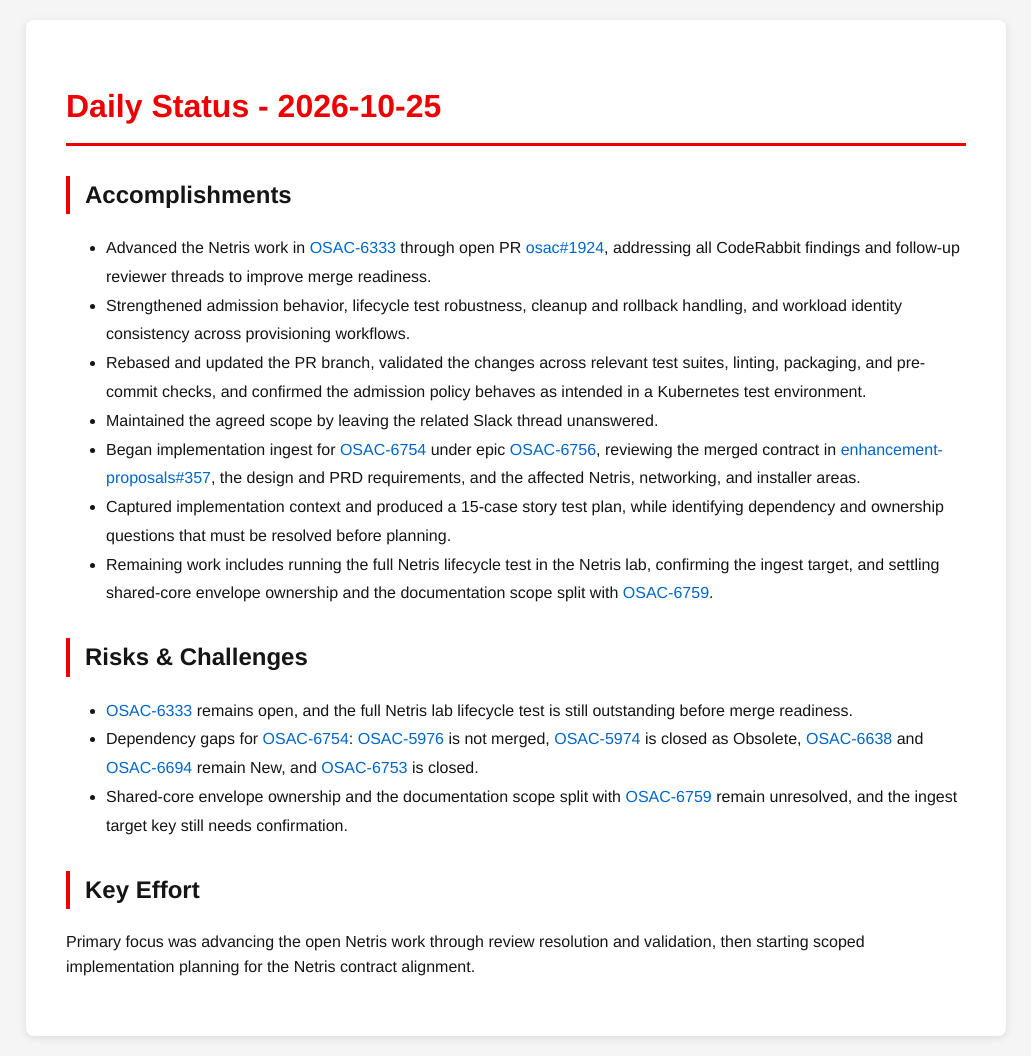
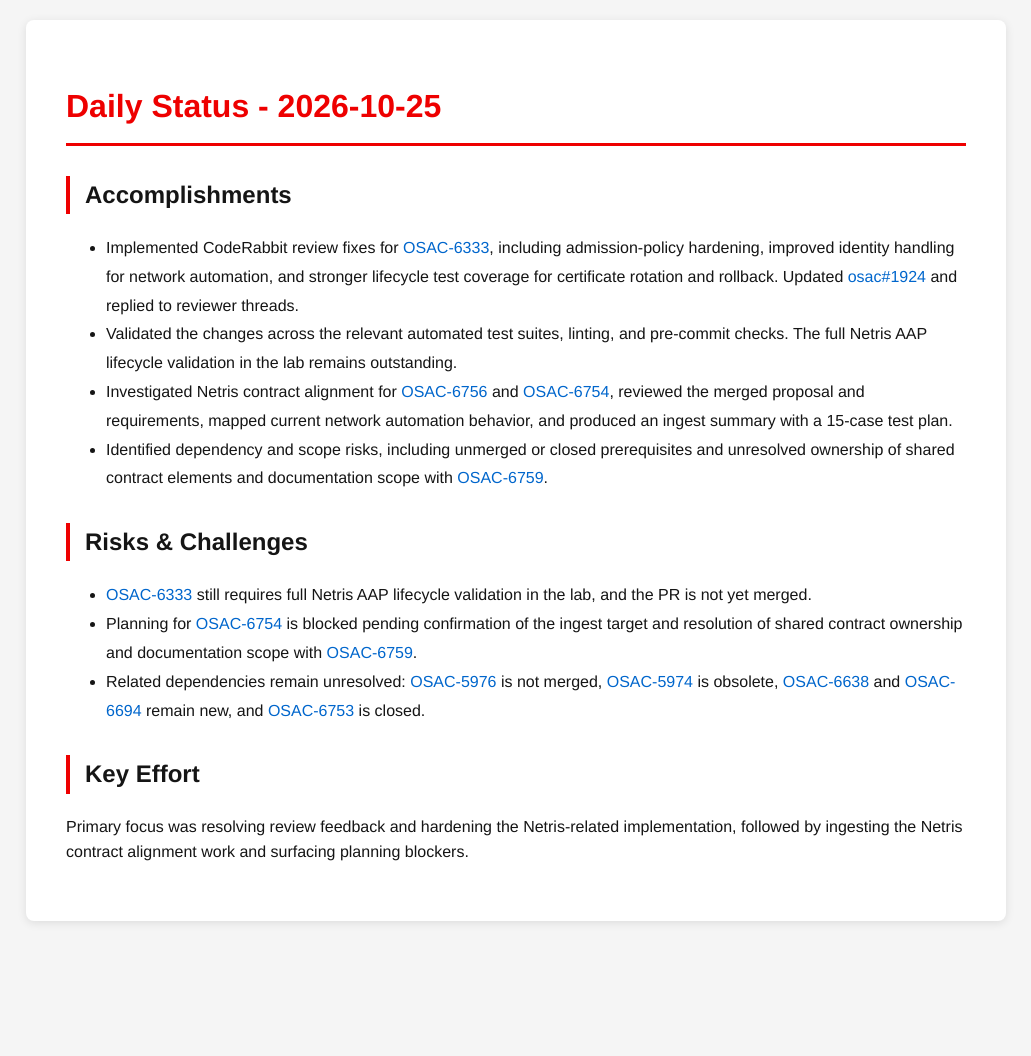
Before and after one commit to tzvatot/daily-status, a Jekyll site: the page built from 2026-10-25.md, in a window 1280 px wide. Shown: the whole page, without its empty margins (124-1155 px from the left). Built offline with Jekyll 4.4.1, drawn with Linux system fonts in a browser that asks for light colours; after the commit the page ends 941 px from its top, so only the background shows below that.

Commit message:
Daily status update - 2026-10-25

```diff
--- a/2026-10-25.md
+++ b/2026-10-25.md
@@ -7,18 +7,15 @@
 # Daily Status - 2026-10-25
 
 ## Accomplishments
-- Advanced the Netris work in [OSAC-6333](https://redhat.atlassian.net/browse/OSAC-6333) through open PR [osac#1924](https://github.com/osac-project/osac/pull/1924), addressing all CodeRabbit findings and follow-up reviewer threads to improve merge readiness.
-- Strengthened admission behavior, lifecycle test robustness, cleanup and rollback handling, and workload identity consistency across provisioning workflows.
-- Rebased and updated the PR branch, validated the changes across relevant test suites, linting, packaging, and pre-commit checks, and confirmed the admission policy behaves as intended in a Kubernetes test environment.
-- Maintained the agreed scope by leaving the related Slack thread unanswered.
-- Began implementation ingest for [OSAC-6754](https://redhat.atlassian.net/browse/OSAC-6754) under epic [OSAC-6756](https://redhat.atlassian.net/browse/OSAC-6756), reviewing the merged contract in [enhancement-proposals#357](https://github.com/osac-project/enhancement-proposals/pull/357), the design and PRD requirements, and the affected Netris, networking, and installer areas.
-- Captured implementation context and produced a 15-case story test plan, while identifying dependency and ownership questions that must be resolved before planning.
-- Remaining work includes running the full Netris lifecycle test in the Netris lab, confirming the ingest target, and settling shared-core envelope ownership and the documentation scope split with [OSAC-6759](https://redhat.atlassian.net/browse/OSAC-6759).
+- Implemented CodeRabbit review fixes for [OSAC-6333](https://redhat.atlassian.net/browse/OSAC-6333), including admission-policy hardening, improved identity handling for network automation, and stronger lifecycle test coverage for certificate rotation and rollback. Updated [osac#1924](https://github.com/osac-project/osac/pull/1924) and replied to reviewer threads.
+- Validated the changes across the relevant automated test suites, linting, and pre-commit checks. The full Netris AAP lifecycle validation in the lab remains outstanding.
+- Investigated Netris contract alignment for [OSAC-6756](https://redhat.atlassian.net/browse/OSAC-6756) and [OSAC-6754](https://redhat.atlassian.net/browse/OSAC-6754), reviewed the merged proposal and requirements, mapped current network automation behavior, and produced an ingest summary with a 15-case test plan.
+- Identified dependency and scope risks, including unmerged or closed prerequisites and unresolved ownership of shared contract elements and documentation scope with [OSAC-6759](https://redhat.atlassian.net/browse/OSAC-6759).
 
 ## Risks & Challenges
-- [OSAC-6333](https://redhat.atlassian.net/browse/OSAC-6333) remains open, and the full Netris lab lifecycle test is still outstanding before merge readiness.
-- Dependency gaps for [OSAC-6754](https://redhat.atlassian.net/browse/OSAC-6754): [OSAC-5976](https://redhat.atlassian.net/browse/OSAC-5976) is not merged, [OSAC-5974](https://redhat.atlassian.net/browse/OSAC-5974) is closed as Obsolete, [OSAC-6638](https://redhat.atlassian.net/browse/OSAC-6638) and [OSAC-6694](https://redhat.atlassian.net/browse/OSAC-6694) remain New, and [OSAC-6753](https://redhat.atlassian.net/browse/OSAC-6753) is closed.
-- Shared-core envelope ownership and the documentation scope split with [OSAC-6759](https://redhat.atlassian.net/browse/OSAC-6759) remain unresolved, and the ingest target key still needs confirmation.
+- [OSAC-6333](https://redhat.atlassian.net/browse/OSAC-6333) still requires full Netris AAP lifecycle validation in the lab, and the PR is not yet merged.
+- Planning for [OSAC-6754](https://redhat.atlassian.net/browse/OSAC-6754) is blocked pending confirmation of the ingest target and resolution of shared contract ownership and documentation scope with [OSAC-6759](https://redhat.atlassian.net/browse/OSAC-6759).
+- Related dependencies remain unresolved: [OSAC-5976](https://redhat.atlassian.net/browse/OSAC-5976) is not merged, [OSAC-5974](https://redhat.atlassian.net/browse/OSAC-5974) is obsolete, [OSAC-6638](https://redhat.atlassian.net/browse/OSAC-6638) and [OSAC-6694](https://redhat.atlassian.net/browse/OSAC-6694) remain new, and [OSAC-6753](https://redhat.atlassian.net/browse/OSAC-6753) is closed.
 
 ## Key Effort
-Primary focus was advancing the open Netris work through review resolution and validation, then starting scoped implementation planning for the Netris contract alignment.
+Primary focus was resolving review feedback and hardening the Netris-related implementation, followed by ingesting the Netris contract alignment work and surfacing planning blockers.
```
